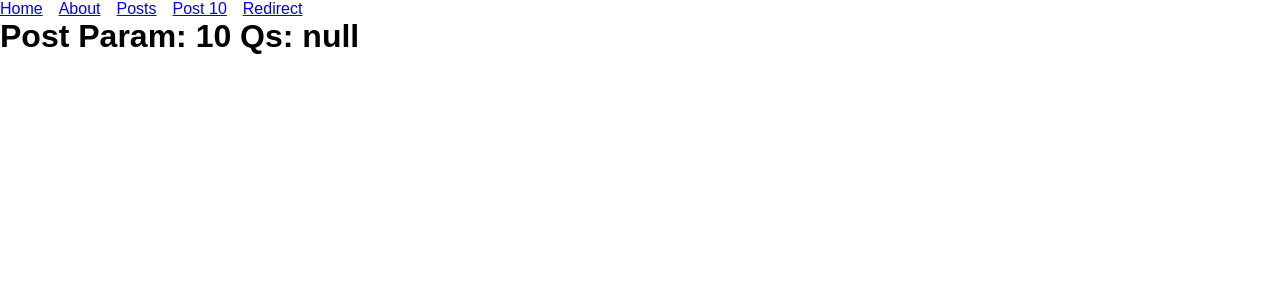
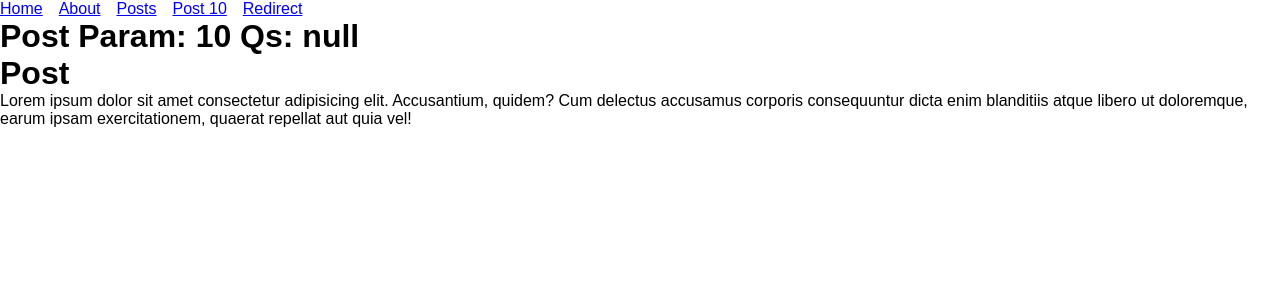
Before and after one commit to DarlanAugusto/react-router-dom-tutorial, a React (Vite) app: page /posts/10 in a window 1280 px wide. Shown: the top 300 px of the page. Built offline with nearby package versions, Linux system fonts and the light colour scheme.

Commit message:
Rotas aninhadas e Outlet

```diff
--- a/src/components/Post/index.tsx
+++ b/src/components/Post/index.tsx
@@ -1,14 +1,8 @@
-import { useParams, useSearchParams } from 'react-router-dom';
-import './style.css';
-
 export const Post = () => {
-    const params = useParams();
-    const { id } = params;
-    const [qs] = useSearchParams();
-
-    return(
+    return (
         <div>
-            <h1>Post {`Param: ${id}`} {`Qs: ${qs.get('page')}`}</h1>
+            <h1>Post</h1>
+            <p>Lorem ipsum dolor sit amet consectetur adipisicing elit. Accusantium, quidem? Cum delectus accusamus corporis consequuntur dicta enim blanditiis atque libero ut doloremque, earum ipsam exercitationem, quaerat repellat aut quia vel!</p>
         </div>
-    );
+    )
 }
--- /dev/null
+++ b/src/components/Posts/index.tsx
@@ -0,0 +1,15 @@
+import { Outlet, useParams, useSearchParams } from 'react-router-dom';
+import './style.css';
+
+export const Posts = () => {
+    const params = useParams();
+    const { id } = params;
+    const [qs] = useSearchParams();
+
+    return(
+        <div>
+            <h1>Post {`Param: ${id}`} {`Qs: ${qs.get('page')}`}</h1>
+            <Outlet />
+        </div>
+    );
+}
--- a/src/main.tsx
+++ b/src/main.tsx
@@ -9,6 +9,7 @@ import { About } from './components/About'
 // Rotas
 import { BrowserRouter, Routes, Route } from 'react-router-dom'
 import { Menu } from './components/Menu'
+import { Posts } from './components/Posts'
 import { Post } from './components/Post'
 import { Redirect } from './components/Redirect'
 import { NotFound } from './components/NotFound'
@@ -20,7 +21,9 @@ ReactDOM.createRoot(document.getElementById('root') as HTMLElement).render(
       <Routes>
         <Route path='/' element={<Home />} />
         <Route path='/about' element={<About />} />
-        <Route path='/posts/:id?' element={<Post />} />
+        <Route path='/posts' element={<Posts />}>
+          <Route path=':id' element={<Post />} />
+        </Route>
         <Route path='/redirect' element={<Redirect />} />
         <Route path='*' element={<NotFound />} />
       </Routes>
```
Also changed, not shown: src/components/Posts/style.css (added).
